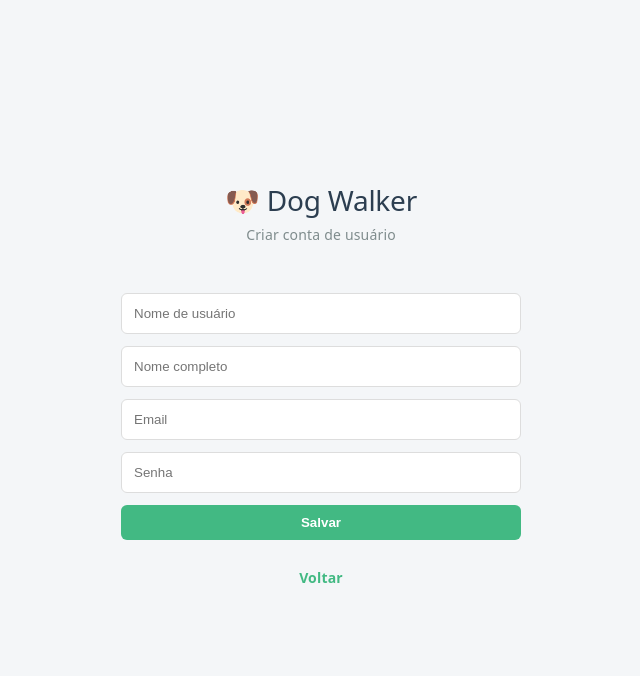
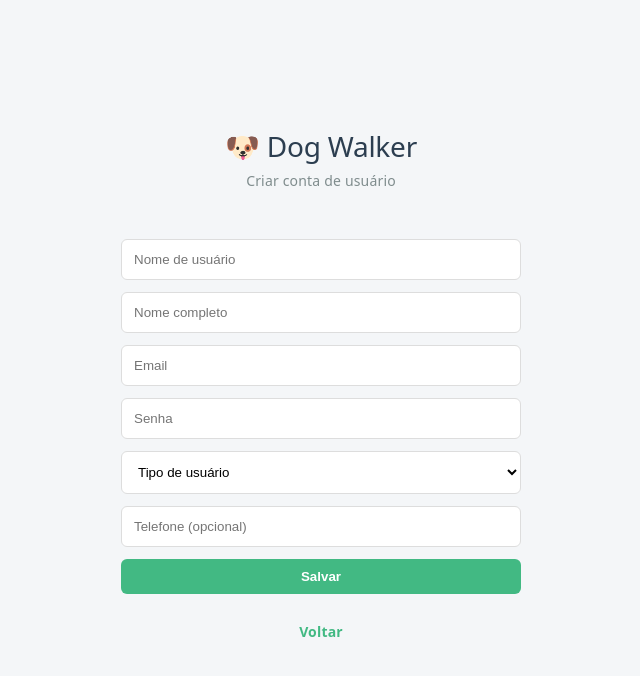
Before and after one commit to TaiOli/dogwalker, a Vue app in the folder frontend/: page /cadastro-usuario in a window 1280 px wide. Shown: the top 676 px of the page, without its empty margins (319-959 px from the left). Built offline with nearby package versions, Linux system fonts and the light colour scheme.

Commit message:
feat: adiciona menu lateral

```diff
--- a/frontend/src/components/molecules/UserCadastroForm.vue
+++ b/frontend/src/components/molecules/UserCadastroForm.vue
@@ -1,8 +1,9 @@
 <script setup>
 import BaseInput from "../atoms/BaseInput.vue";
 import BaseButton from "../atoms/BaseButton.vue";
+import BaseSelect from "../atoms/BaseSelect.vue";
 
-defineProps({
+const props = defineProps({
   form: Object,
   labelButton: String
 });
@@ -17,6 +18,13 @@ const emit = defineEmits(["submit"]);
     <BaseInput v-model="form.email" placeholder="Email" />
     <BaseInput v-model="form.password" placeholder="Senha" type="password" />
 
+    <BaseSelect v-model="form.tipo_usuario" label="Tipo de usuário">
+      <option value="tutor">Tutor</option>
+      <option value="passeador">Passeador</option>
+    </BaseSelect>
+
+    <BaseInput v-model="form.telefone" placeholder="Telefone (opcional)" />
+
     <BaseButton :label="labelButton" @click="emit('submit')" />
   </div>
 </template>
```
